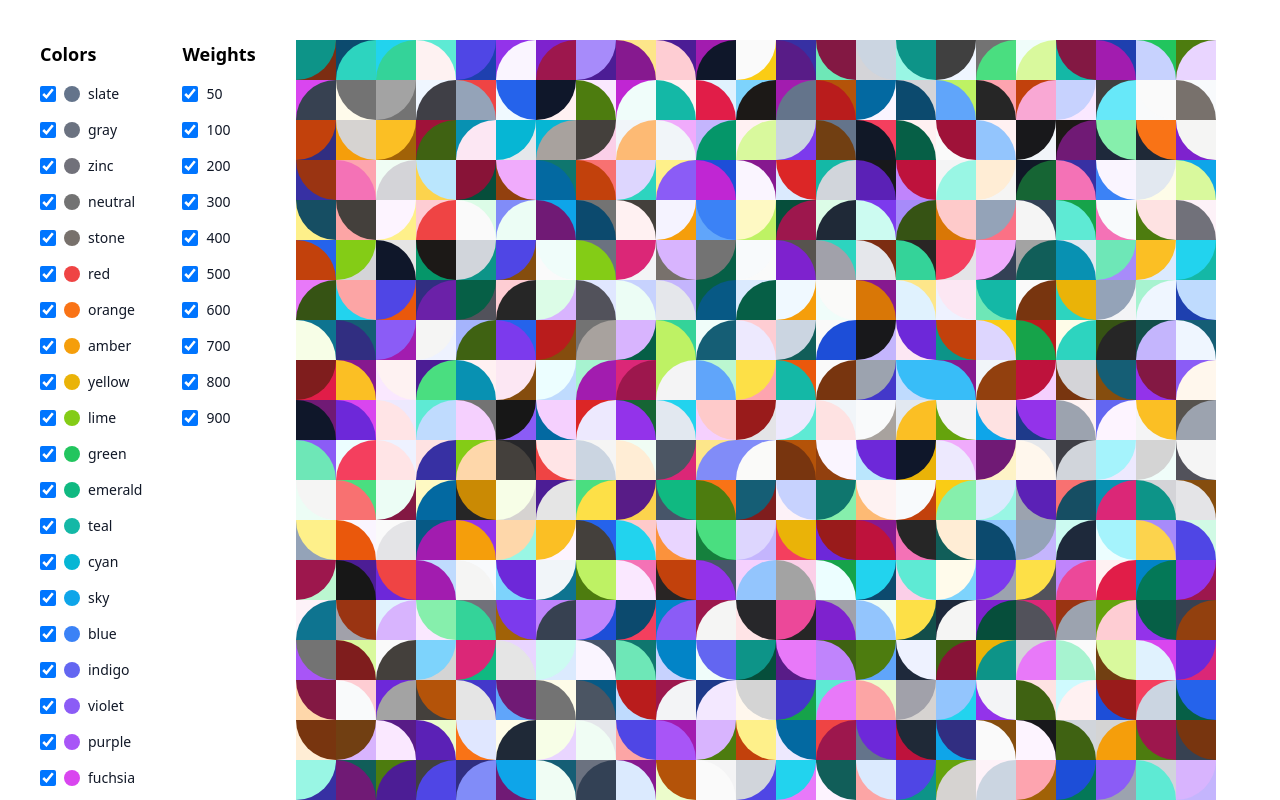
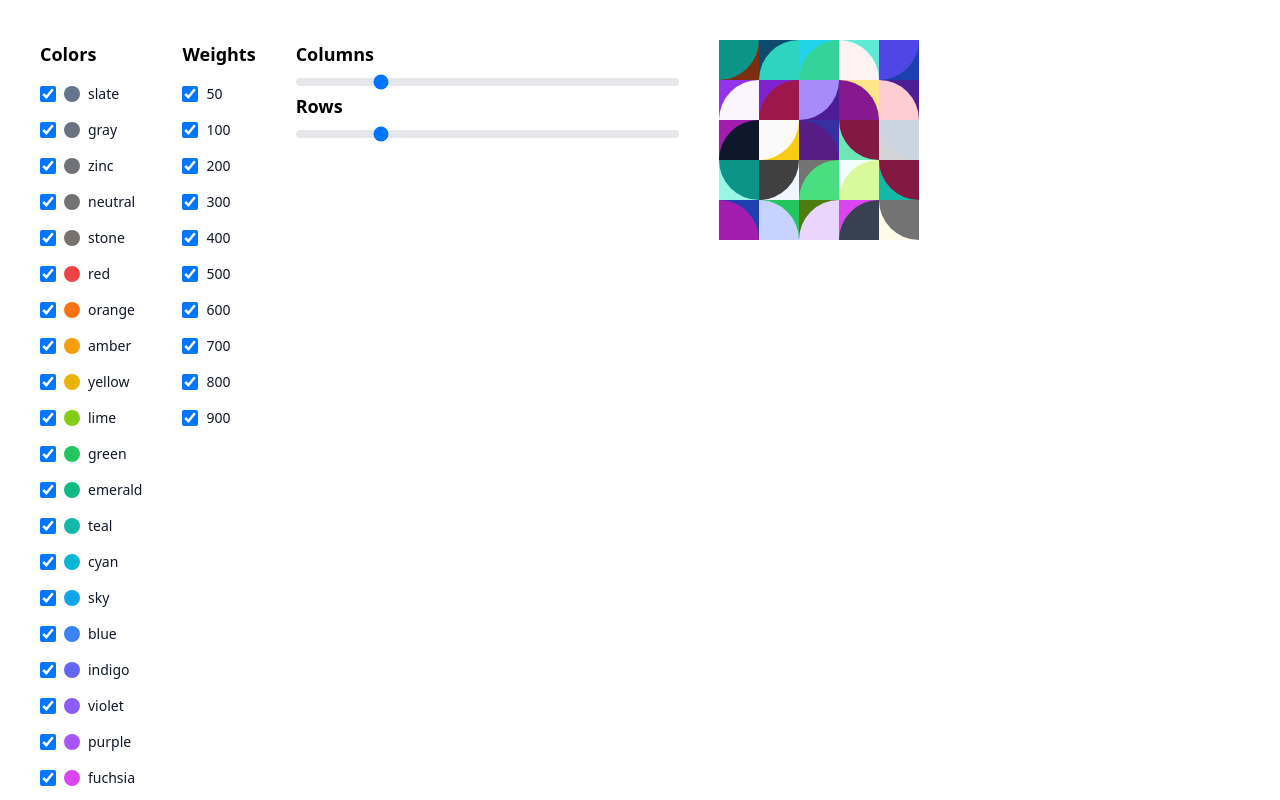
Before and after one commit to toniogabe/simpattern, a Vue app: page / in a window 1280 px wide. Shown: the top 800 px of the page. Built offline with nearby package versions, Linux system fonts and the light colour scheme.

Commit message:
feat: add columns and rows sliders

```diff
--- a/src/App.vue
+++ b/src/App.vue
@@ -34,6 +34,9 @@ const roundeds = ref([
   'br-full',
   //'full'
 ])
+
+const columns = ref(5)
+const rows = ref(5)
 
 const checkedColors = ref(baseColors.value)
 const checkedWeights = ref(baseWeights.value)
@@ -75,6 +78,19 @@ const checkedWeights = ref(baseWeights.value)
         </div>
       </div>
 
-    <Canvas :colors="checkedColors" :weights="checkedWeights" :roundeds="roundeds" />
+      <div>
+        <label for="minmax-range" class="text-lg font-bold mb-4">Columns</label>
+        <input id="minmax-range" v-model="columns" type="range" min="1" max="20" class="w-full h-2 bg-gray-200 rounded-lg appearance-none cursor-pointer dark:bg-gray-700">
+        <label for="minmax-range" class="text-lg font-bold mb-4">Rows</label>
+        <input id="minmax-range" v-model="rows" type="range" min="1" max="20" class="w-full h-2 bg-gray-200 rounded-lg appearance-none cursor-pointer dark:bg-gray-700">
+      </div>
+
+    <Canvas
+      :colors="checkedColors"
+      :weights="checkedWeights"
+      :roundeds="roundeds"
+      :columns="columns"
+      :rows="rows"
+    ></Canvas>
   </main>
 </template>
--- a/src/components/Canvas.vue
+++ b/src/components/Canvas.vue
@@ -2,7 +2,7 @@
 import Tile from './Tile.vue';
 
 const props = defineProps([
-  'weights', 'colors', 'roundeds'
+  'weights', 'colors', 'roundeds', 'columns', 'rows'
 ])
 
 const randomFrom = (list) => list[Math.floor(Math.random() * list.length)]
@@ -12,12 +12,12 @@ const getRounded = () => `rounded-${randomFrom(props.roundeds)}`
 </script>
 
 <template>
-  <section class="flex flex-wrap h-fit">
+  <section class="grid h-fit" :style="{ 'grid-template-columns': `repeat(${props.columns}, minmax(0, 1fr))` }">
     <Tile
-      v-for="item in 1000" :key="item"
+      v-for="item in (props.rows * props.columns)" :key="item"
       :bg-color="getColor()"
       :color="getColor()"
-      :rounded="`${getRounded()}`"
+      :rounded="getRounded()"
     ></Tile>
   </section>
 </template>
```
